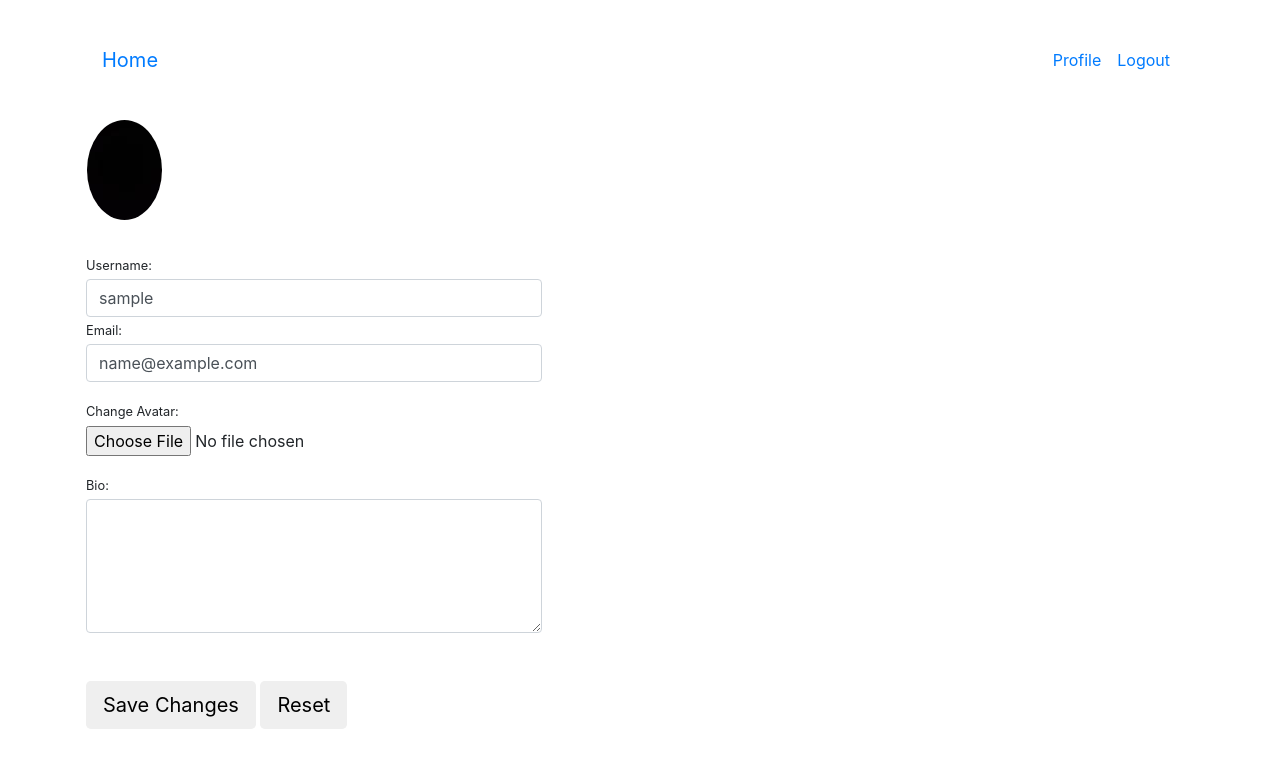
After one commit to pi00le/SportManager, a Django app: page /profile/ in a window 1280 px wide. The commit adds this page. Shown: the top 768 px of the page. Run offline with Django 3.2, Linux system fonts and the light colour scheme; the visitor is signed in with stand-in values (Sample User, id 1); some libraries are stand-ins or nearby versions.

```diff
--- a/user_management/urls.py
+++ b/user_management/urls.py
@@ -1,9 +1,9 @@
 from django.contrib import admin
 
-from django.urls import path, include
+from django.urls import path, include, re_path
 
 from django.conf import settings
-
+from django.conf.urls.static import static
 
 from django.contrib.auth import views as auth_views
 from users.views import CustomLoginView
@@ -18,4 +18,10 @@ urlpatterns = [
     path('login/', CustomLoginView.as_view(redirect_authenticated_user=True, template_name='users/login.html',
                                            authentication_form=LoginForm), name='login'),
 
-]
+    path('logout/', auth_views.LogoutView.as_view(template_name='users/logout.html'), name='logout'),
+
+
+    re_path(r'^oauth/', include('social_django.urls', namespace='social')),
+
+
+] + static(settings.MEDIA_URL, document_root=settings.MEDIA_ROOT)
--- a/users/forms.py
+++ b/users/forms.py
@@ -65,3 +65,24 @@ class LoginForm(AuthenticationForm):
     class Meta:
         model = User
         fields = ['username', 'password', 'remember_me']
+
+
+class UpdateUserForm(forms.ModelForm):
+    username = forms.CharField(max_length=100,
+                               required=True,
+                               widget=forms.TextInput(attrs={'class': 'form-control'}))
+    email = forms.EmailField(required=True,
+                             widget=forms.TextInput(attrs={'class': 'form-control'}))
+
+    class Meta:
+        model = User
+        fields = ['username', 'email']
+
+
+class UpdateProfileForm(forms.ModelForm):
+    avatar = forms.ImageField(widget=forms.FileInput(attrs={'class': 'form-control-file'}))
+    bio = forms.CharField(widget=forms.Textarea(attrs={'class': 'form-control', 'rows': 5}))
+
+    class Meta:
+        model = Profile
+        fields = ['avatar', 'bio']
--- a/users/models.py
+++ b/users/models.py
@@ -1,12 +1,13 @@
 from django.db import models
 from django.contrib.auth.models import User
-
+from PIL import Image
 
 
 # Extending User Model Using a One-To-One Link
 class Profile(models.Model):
     user = models.OneToOneField(User, on_delete=models.CASCADE)
 
+    avatar = models.ImageField(default='default.jpg', upload_to='profile_images')
     bio = models.TextField()
 
     def __str__(self):
@@ -15,3 +16,10 @@ class Profile(models.Model):
     # resizing images
     def save(self, *args, **kwargs):
         super().save()
+
+        img = Image.open(self.avatar.path)
+
+        if img.height > 100 or img.width > 100:
+            new_img = (100, 100)
+            img.thumbnail(new_img)
+            img.save(self.avatar.path)
--- a/users/signals.py
+++ b/users/signals.py
@@ -1,3 +1,16 @@
 from django.db.models.signals import post_save
 from django.contrib.auth.models import User
 from django.dispatch import receiver
+
+from .models import Profile
+
+
+@receiver(post_save, sender=User)
+def create_profile(sender, instance, created, **kwargs):
+    if created:
+        Profile.objects.create(user=instance)
+
+
+@receiver(post_save, sender=User)
+def save_profile(sender, instance, **kwargs):
+    instance.profile.save()
--- a/users/templates/users/base.html
+++ b/users/templates/users/base.html
@@ -25,7 +25,7 @@
             <div class="collapse navbar-collapse" id="navbarCollapse">
                 <div class="navbar-nav ml-auto">
                   {% if user.is_authenticated %}
-
+                    <a href="{% url 'users-profile' %}" class="nav-item nav-link">Profile</a>
                     <a href="{% url 'logout' %}" class="nav-item nav-link">Logout</a>
                   {% else %}
                     <a href="{% url 'login' %}" class="nav-item nav-link">Sign in</a>
--- /dev/null
+++ b/users/templates/users/profile.html
@@ -0,0 +1,43 @@
+{% extends "users/base.html" %}
+{% block title %}Profile Page{% endblock title %}
+{% block content %}
+
+        <div class="row my-3 p-3">
+            <img class="rounded-circle account-img" src="{{ user.profile.avatar.url }} " style="cursor: pointer;"/>
+        </div>
+        {% if user_form.errors %}
+            <div class="alert alert-danger alert-dismissible" role="alert">
+                <div id="form_errors">
+                    {% for key, value in user_form.errors.items %}
+                        <strong>{{ value }}</strong>
+                    {% endfor %}
+                </div>
+                <button type="button" class="close" data-dismiss="alert" aria-label="Close">
+                    <span aria-hidden="true">&times;</span>
+                </button>
+            </div>
+        {% endif %}
+        <div class="form-content">
+            <form method="post" enctype="multipart/form-data">
+                {% csrf_token %}
+                <div class="form-row">
+                    <div class="col-md-5">
+                        <div class="form-group">
+                            <label class="small mb-1">Username:</label>
+                                {{ user_form.username }}
+                            <label class="small mb-1">Email:</label>
+                                {{ user_form.email }}
+                        </div>
+                        <div class="form-group">
+                            <label class="small mb-1">Change Avatar:</label>
+                            {{ profile_form.avatar }}
+                        </div>
+                        <label class="small mb-1">Bio:</label> {{ profile_form.bio }}
+                    </div>
+                </div>
+                <br><br>
+                <button type="submit" class="btn btn-lg">Save Changes</button>
+                <button type="reset" class="btn btn-lg">Reset</button>
+            </form>
+        </div>
+{% endblock content %}
--- a/users/urls.py
+++ b/users/urls.py
@@ -1,6 +1,9 @@
 from django.urls import path, include
-from .views import home,
+from .views import home, profile, RegisterView
+
 urlpatterns = [
     path('', home, name='users-home'),
+    path('register/', RegisterView.as_view(), name='users-register'),
     path('profile/', profile, name='users-profile'),
+
 ]
--- a/users/views.py
+++ b/users/views.py
@@ -12,6 +12,55 @@ from .forms import RegisterForm, LoginForm, UpdateUserForm, UpdateProfileForm
 
 def home(request):
     return render(request, 'users/home.html')
+
+
+class RegisterView(View):
+    form_class = RegisterForm
+    initial = {'key': 'value'}
+    template_name = 'users/register.html'
+
+    def dispatch(self, request, *args, **kwargs):
+        # will redirect to the home page if a user tries to access the register page while logged in
+        if request.user.is_authenticated:
+            return redirect(to='/')
+
+        # else process dispatch as it otherwise normally would
+        return super(RegisterView, self).dispatch(request, *args, **kwargs)
+
+    def get(self, request, *args, **kwargs):
+        form = self.form_class(initial=self.initial)
+        return render(request, self.template_name, {'form': form})
+
+    def post(self, request, *args, **kwargs):
+        form = self.form_class(request.POST)
+
+        if form.is_valid():
+            form.save()
+
+            username = form.cleaned_data.get('username')
+            messages.success(request, f'Account created for {username}')
+
+            return redirect(to='login')
+
+        return render(request, self.template_name, {'form': form})
+
+
+# Class based view that extends from the built in login view to add a remember me functionality
+class CustomLoginView(LoginView):
+    form_class = LoginForm
+
+    def form_valid(self, form):
+        remember_me = form.cleaned_data.get('remember_me')
+
+        if not remember_me:
+            # set session expiry to 0 seconds. So it will automatically close the session after the browser is closed.
+            self.request.session.set_expiry(0)
+
+            # Set session as modified to force data updates/cookie to be saved.
+            self.request.session.modified = True
+
+        # else browser session will be as long as the session cookie time "SESSION_COOKIE_AGE" defined in settings.py
+        return super(CustomLoginView, self).form_valid(form)
 
 
 @login_required
```
Also changed, not shown: requirements.txt (added, +21 -0 lines), user_management/settings.py (+31 -0 lines), users/templates/users/home.html (+28 -1 lines), users/templates/users/login.html (+14 -0 lines), users/templates/users/logout.html (added, +15 -0 lines), users/templates/users/register.html (added, +86 -0 lines), media/default.jpg (added), users/migrations/0002_alter_profile_avatar.py (added), users/migrations/0003_alter_profile_avatar.py (added), users/migrations/0004_profile_bio.py (added).
